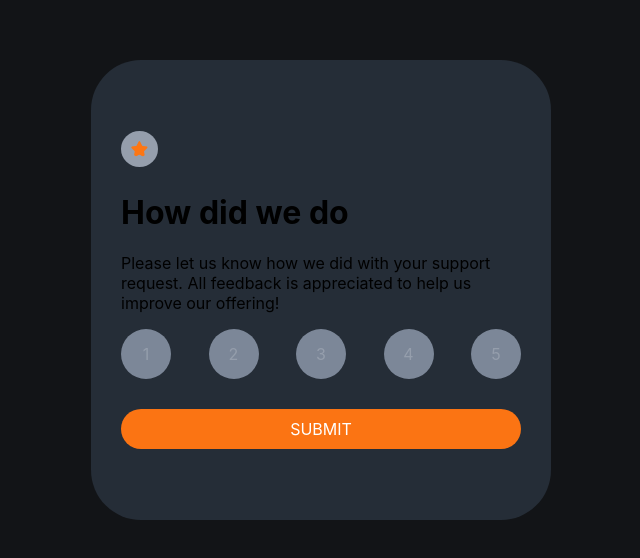
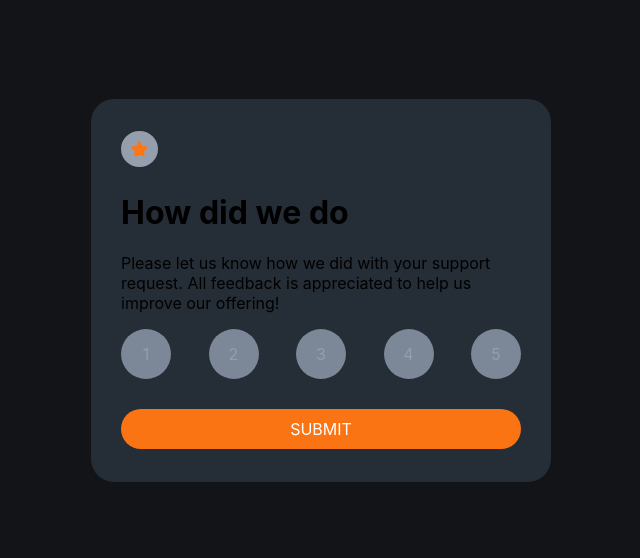
Before and after one commit to Kittoff/frontend-mentor, a React (Create React App) app: page / in a window 1280 px wide. Shown: the part 110-668 px from the top of the page, without its empty margins (319-959 px from the left). Built offline with nearby package versions, Linux system fonts and the light colour scheme.

Commit message:
modified container size

```diff
--- a/src/components/rating-card/container/container.css
+++ b/src/components/rating-card/container/container.css
@@ -1,6 +1,6 @@
 .container {
   background: #252d37;
-  height: 400px;
+  height: 323px;
   width: 400px;
   display: -webkit-box;
   display: -ms-flexbox;
@@ -11,7 +11,7 @@
   -webkit-box-align: center;
       -ms-flex-align: center;
           align-items: center;
-  border-radius: 50px;
+  border-radius: 23px;
   padding: 30px;
 }
 /*# sourceMappingURL=container.css.map */
--- a/src/components/rating-card/container/container.scss
+++ b/src/components/rating-card/container/container.scss
@@ -1,12 +1,12 @@
 $color-dark-blue: hsl(213, 19%, 18%);
 
 .container{
-    background: $color-dark-blue;
-    height: 400px;
+    background: #252d37;
+    height: 323px;
     width: 400px;
     display: flex;
     justify-content: center;
     align-items: center;
-    border-radius: 50px;
+    border-radius: 23px;
     padding: 30px;
 }
```
Also changed, not shown: 1 other file (tests, documents, lock files or other folders).
